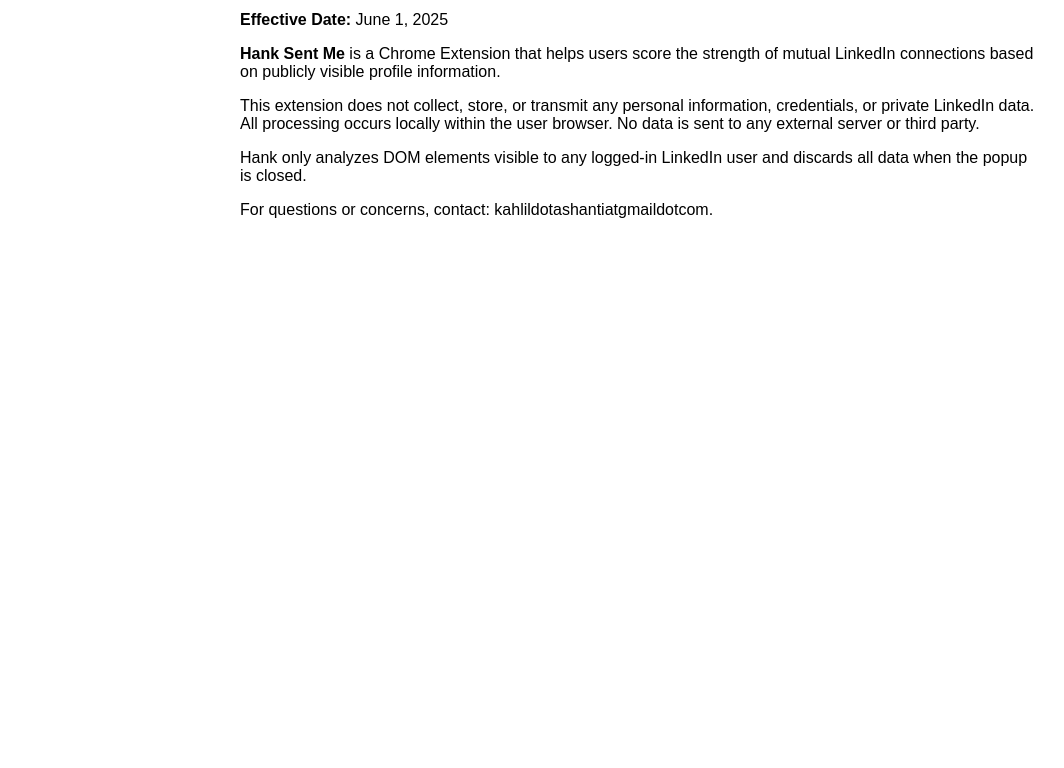
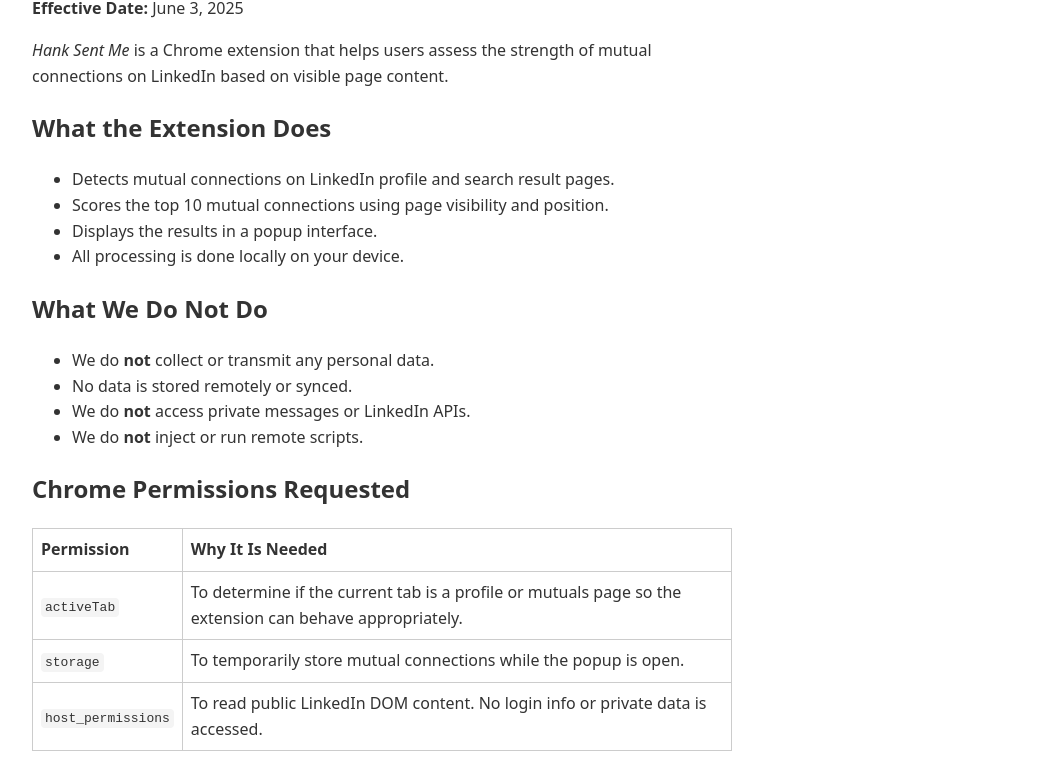
Before and after one commit to kahlilashanti/hank-privacy, a plain HTML site: page index.html in a window 1280 px wide. Shown: the part 101-869 px from the top of the page, without its empty margins (0-1064 px from the left). Before the commit the page ends 800 px from the top, so only its background shows below. Drawn offline with Linux system fonts and the light colour scheme.

Commit message:
updated policy

```diff
--- a/index.html
+++ b/index.html
@@ -1,30 +1,99 @@
 <!DOCTYPE html>
-<html>
+<html lang="en">
 
 <head>
     <meta charset="UTF-8">
-    <title>Privacy Policy | Hank Sent Me</title>
+    <meta name="viewport" content="width=device-width, initial-scale=1">
+    <title>Privacy Policy - Hank Sent Me</title>
+    <style>
+        body {
+            font-family: system-ui, sans-serif;
+            margin: 2rem;
+            line-height: 1.6;
+            max-width: 700px;
+            color: #333;
+        }
+
+        h1 {
+            font-size: 1.8rem;
+        }
+
+        table {
+            border-collapse: collapse;
+            width: 100%;
+            margin-top: 1rem;
+        }
+
+        table,
+        th,
+        td {
+            border: 1px solid #ccc;
+        }
+
+        th,
+        td {
+            padding: 0.5rem;
+            text-align: left;
+        }
+
+        code {
+            background: #f4f4f4;
+            padding: 2px 4px;
+            border-radius: 4px;
+        }
+    </style>
 </head>
 
-<body style="font-family: sans-serif; max-width: 800px; margin: auto; padding: 2rem;">
-    <h1>Privacy Policy</h1>
-    <p><strong>Effective Date:</strong> June 1, 2025</p>
-    <p>
-        <strong>Hank Sent Me</strong> is a Chrome Extension that helps users score the strength of mutual LinkedIn
-        connections based on publicly visible profile information.
-    </p>
-    <p>
-        This extension does not collect, store, or transmit any personal information, credentials, or private LinkedIn
-        data. All processing occurs locally within the user browser. No data is sent to any external server or third
-        party.
-    </p>
-    <p>
-        Hank only analyzes DOM elements visible to any logged-in LinkedIn user and discards all data when the popup is
-        closed.
-    </p>
-    <p>
-        For questions or concerns, contact: kahlildotashantiatgmaildotcom.
-    </p>
+<body>
+    <h1>Privacy Policy for <em>Hank Sent Me</em></h1>
+    <p><strong>Effective Date:</strong> June 3, 2025</p>
+
+    <p><em>Hank Sent Me</em> is a Chrome extension that helps users assess the strength of mutual connections on
+        LinkedIn based on visible page content.</p>
+
+    <h2>What the Extension Does</h2>
+    <ul>
+        <li>Detects mutual connections on LinkedIn profile and search result pages.</li>
+        <li>Scores the top 10 mutual connections using page visibility and position.</li>
+        <li>Displays the results in a popup interface.</li>
+        <li>All processing is done locally on your device.</li>
+    </ul>
+
+    <h2>What We Do Not Do</h2>
+    <ul>
+        <li>We do <strong>not</strong> collect or transmit any personal data.</li>
+        <li>No data is stored remotely or synced.</li>
+        <li>We do <strong>not</strong> access private messages or LinkedIn APIs.</li>
+        <li>We do <strong>not</strong> inject or run remote scripts.</li>
+    </ul>
+
+    <h2>Chrome Permissions Requested</h2>
+    <table>
+        <thead>
+            <tr>
+                <th>Permission</th>
+                <th>Why It Is Needed</th>
+            </tr>
+        </thead>
+        <tbody>
+            <tr>
+                <td><code>activeTab</code></td>
+                <td>To determine if the current tab is a profile or mutuals page so the extension can behave
+                    appropriately.</td>
+            </tr>
+            <tr>
+                <td><code>storage</code></td>
+                <td>To temporarily store mutual connections while the popup is open.</td>
+            </tr>
+            <tr>
+                <td><code>host_permissions</code></td>
+                <td>To read public LinkedIn DOM content. No login info or private data is accessed.</td>
+            </tr>
+        </tbody>
+    </table>
+
+    <h2>Contact</h2>
+    <p>For support or questions, email: <code>kahlil [dot] ashanti [at] gmail [dot] com</code></p>
 </body>
 
 </html>
```
